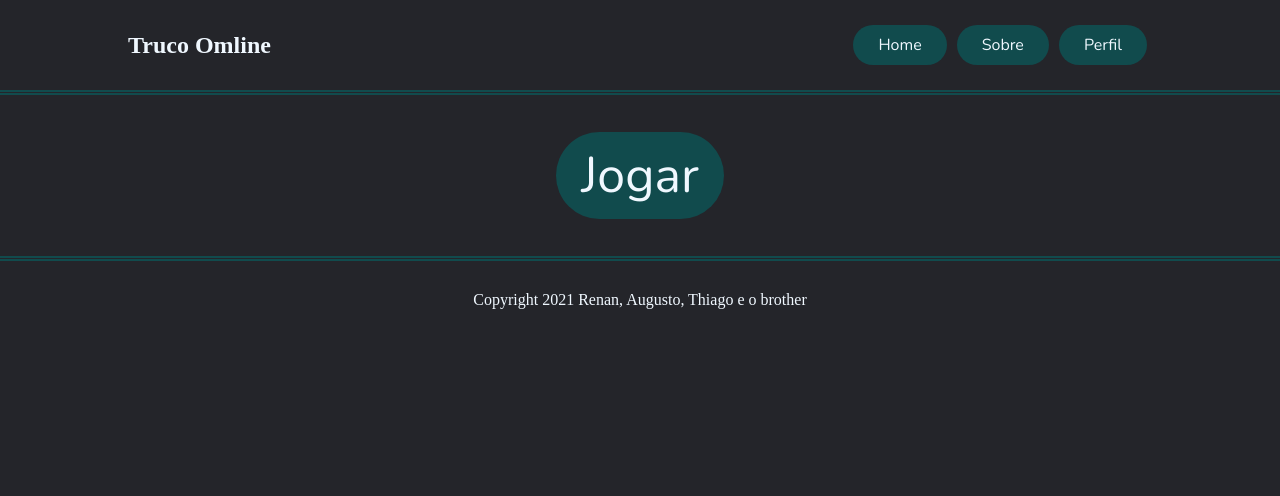
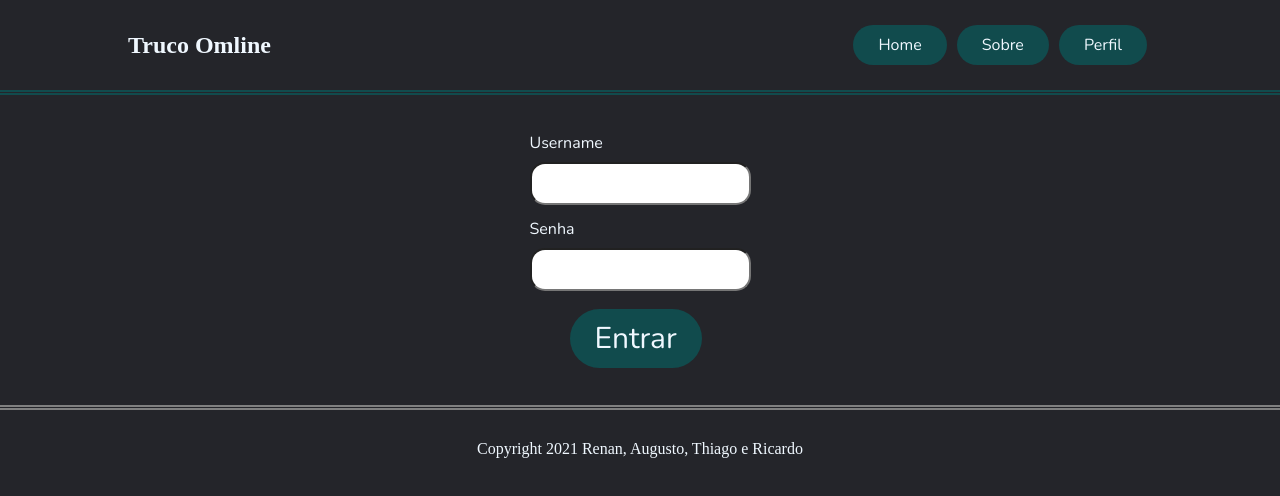
Before and after one commit to ASfft/TrucoOnlineFrontEnd, a Next.js app: page / in a window 1280 px wide. Shown: the top 496 px of the page. Built offline with nearby package versions, Linux system fonts and the light colour scheme.

Commit message:
sistema de login

```diff
--- a/comps/Footer.js
+++ b/comps/Footer.js
@@ -3,7 +3,7 @@ import Link from "next/link";
 const Footer = () => {
     return(
         <footer>
-            Copyright 2021 Renan, Augusto, Thiago e o brother
+            Copyright 2021 Renan, Augusto, Thiago e Ricardo
         </footer>
     );
 }
--- /dev/null
+++ b/comps/Login.js
@@ -0,0 +1,41 @@
+import { useRouter } from 'next/dist/client/router'
+import { useState } from 'react'
+const Login = ( ) => {
+
+    const router = useRouter()
+    const [auth,setAuth] = useState(false)
+    const [id,setId] = useState("")
+    const [senha,setSenha] = useState("")
+
+    const autorizar = ( id, senha ) => {
+      console.log(id,senha)
+      setAuth(true)
+        if (auth == true) {
+            router.push('/Homepage')
+        };
+    }
+
+    return (
+        <ul>
+      <div>
+        <li><label>Username</label></li>
+        <li><input type="text" onChange={(e) => setId(e.target.value)}></input></li>
+      </div>
+      <div>
+        <li><label>Senha</label></li>
+        <li><input type="text" onChange={(e) => setSenha(e.target.value)}></input></li>
+      </div>
+      <li>
+      <a>
+        <button type="button" onClick = {() => autorizar(id, senha)}>
+            Entrar
+        </button>
+      </a>
+
+      </li>
+    </ul>
+
+     );
+}
+
+export default Login;
--- a/comps/Navbar.js
+++ b/comps/Navbar.js
@@ -8,7 +8,7 @@ const Navbar = () => {
     </div>
 
     <ul class="links">
-      <li><Link href="/"><a><button>Home</button></a></Link></li>
+      <li><Link href="/Homepage"><a><button>Home</button></a></Link></li>
       <li><Link href="/Sobre"><a><button>Sobre</button></a></Link></li>
       <li><Link href="/Perfil"><a><button>Perfil</button></a></Link></li>
     </ul>
--- a/pages/Sobre.js
+++ b/pages/Sobre.js
@@ -1,5 +1,4 @@
 import Head from 'next/head'
-
 const Sobre = () => {
     return (
 
--- a/pages/index.js
+++ b/pages/index.js
@@ -3,16 +3,25 @@ import Image from 'next/image'
 import Footer from '../comps/Footer'
 import Navbar from '../comps/Navbar'
 import styles from '../styles/Home.module.css'
+import Link from "next/link";
+import { useEffect, useState } from 'react'
+import Login from '../comps/Login'
+
 
 export default function Home() {
+
+
+
   return (
     <>
     <Head>
-        <title>Truco | Home</title>
+        <title>Truco | Login</title>
     </Head>
-    <div class="container">
-      <button>Jogar</button>
-    </div>
+
+  <form className="container">
+    <Login />
+  </form>
+
     </>
   )
 }
--- a/styles/globals.css
+++ b/styles/globals.css
@@ -8,13 +8,26 @@
   background-color: #24252A;
 }
 
+li{
+  list-style-type: none;
+}
+
+input[type=text] {
+  width: 100%;
+  padding: 12px 20px;
+  margin: 8px 0;
+  box-sizing: border-box;
+  background-color: white;
+  border-radius: 15px;
+}
+
 footer {
   display: block;
   text-align: center;
   padding: 30px 0;
   margin-top: 2em;
   color: aliceblue;
-  border-top: thick double rgba(17,75,77,1);;
+  border-top: thick double grey;
 }
 
 h1 {
@@ -22,7 +35,7 @@ h1 {
   color: aliceblue;
 }
 
-a,li, p, button {
+a,li, p, button, label {
   font-family: "Nunito";
   font-weight: 400;
   font-size: 16px;
@@ -44,10 +57,16 @@ nav {
   display: flex;
   justify-content: space-around;
   margin-top: 2em;
+  list-style-type: none;
 }
 
 .container button {
-  font-size: 50px;
+  margin-left: 40px;
+  font-size: 30px;
+}
+
+.container div {
+  margin: 5px 0;
 }
 
 
@@ -98,3 +117,32 @@ button:hover {
 .not-found-margin {
   margin-top: 2em;
 }
+
+.jogador{
+  display: flex;
+  margin-left: 2em;
+  }
+
+.jogador h1{
+  color: aliceblue;
+  background-color: transparent;
+  padding: 10px 0;
+  margin-top: 20px;
+}
+
+.jogador p{
+  color: aliceblue;
+  background-color: transparent;
+  padding: 5px 0;
+  display: flex;
+  margin-left: 2em;
+
+}
+
+.jogador li{
+  list-style-type: square;
+}
+
+.login {
+  display: flex;
+}
```
Also changed, not shown: pages/Homepage.js (added, +21 -0 lines), pages/Perfil.js (+26 -5 lines).
